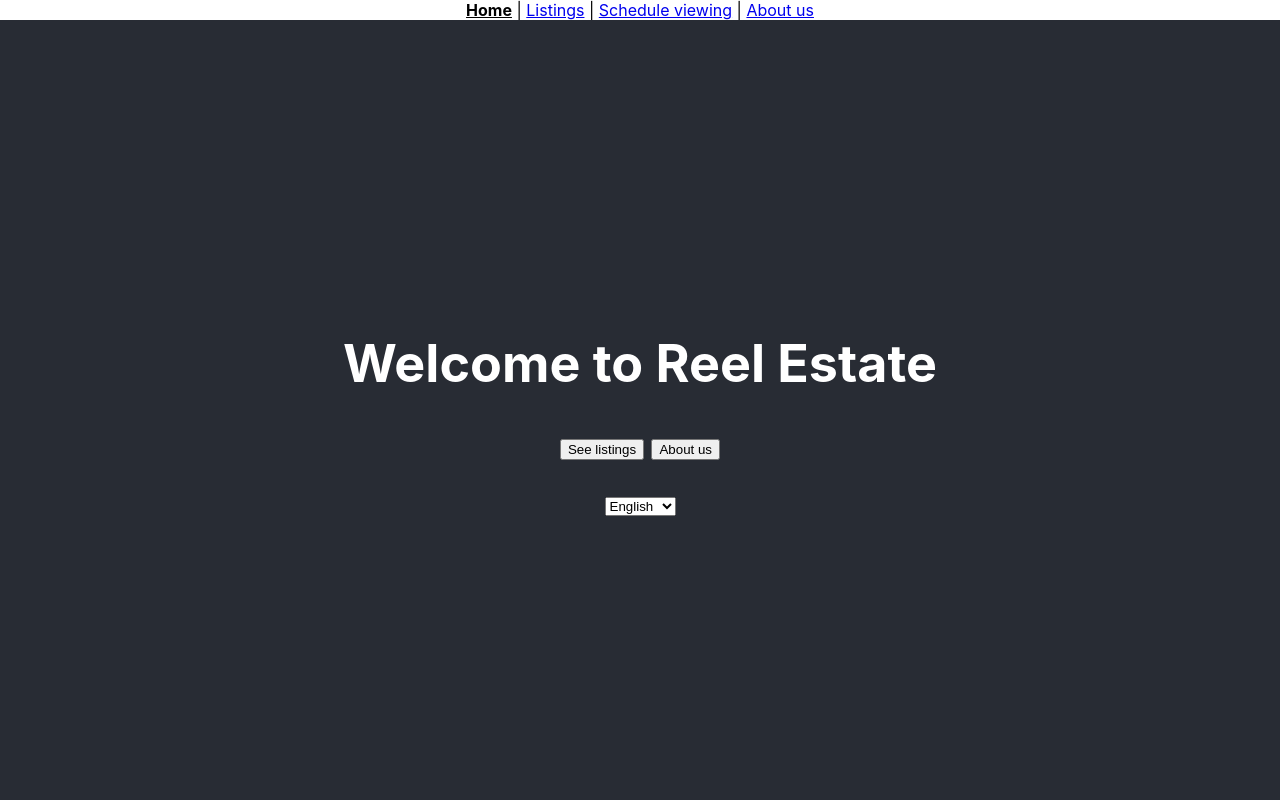
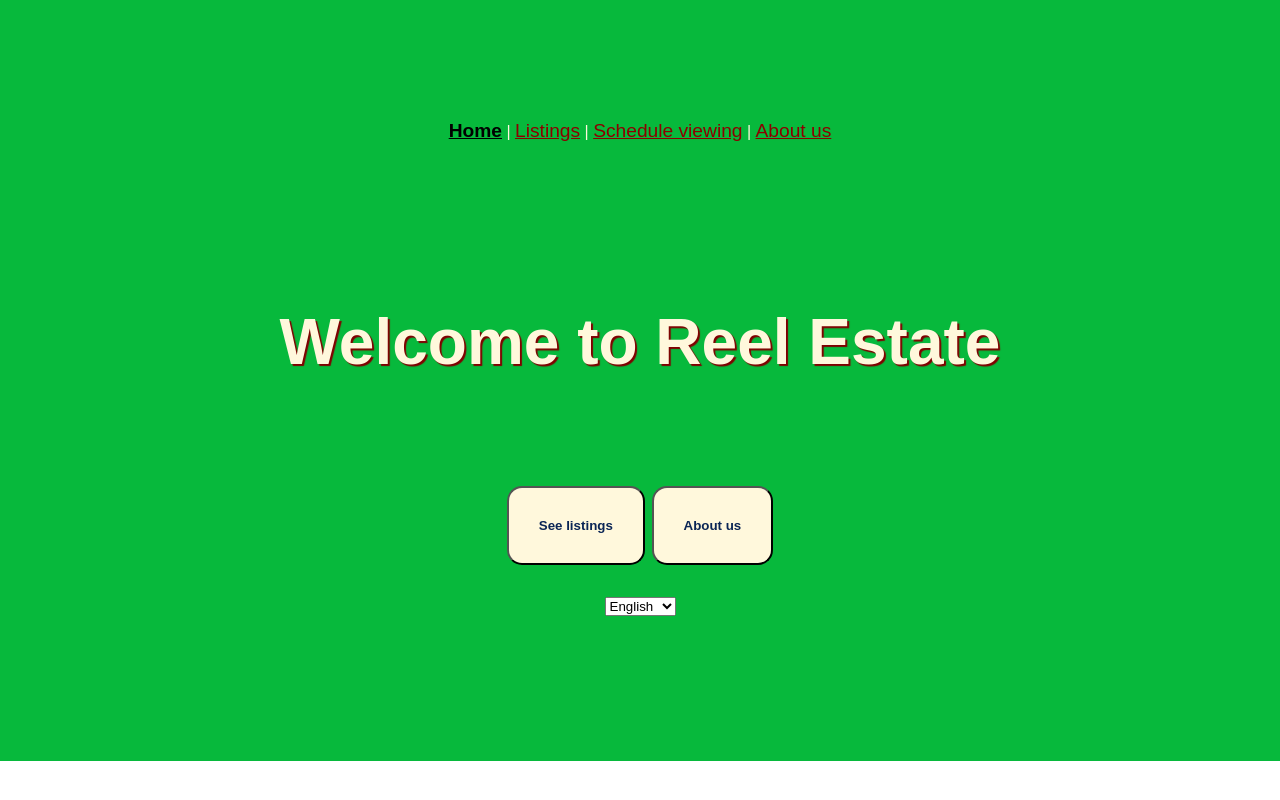
Before and after one commit to firefly017/reel-state, a React (Create React App) app: page / in a window 1280 px wide. Shown: the top 800 px of the page. Built offline with nearby package versions, Linux system fonts and the light colour scheme.

Commit message:
Playing a bit with styling

```diff
--- a/src/App.js
+++ b/src/App.js
@@ -13,14 +13,14 @@ function App() {
       <nav>
         <NavBar />
       </nav>
-      <header className="App-header">
+      {/* <header className="App-header"> */}
       <Switch>
         <Route exact path="/" component={Home} />
         <Route path="/listings" component={ListingPage} />
         <Route path="/scheduleViewing" component={ScheduleViewing} />
         <Route path="/aboutUs" component={AbooutUs} />
       </Switch>
-      </header>
+      {/* </header> */}
     </div>
   );
 }
--- /dev/null
+++ b/src/components/AgentCard.css
@@ -0,0 +1,15 @@
+div.agentID {
+  width: 1000px;
+  padding: 30px;
+  margin: 30px;
+  font-family: Arial;
+  text-align: center;
+  border: 10px;
+  border-style: double;
+  border-radius: 40px;
+  display: inline-block;
+}
+
+.li {
+  text-align: justify;
+}
--- a/src/components/AgentCard.js
+++ b/src/components/AgentCard.js
@@ -1,19 +1,18 @@
 import React from "react";
+import "./AgentCard.css";
 
 export default function AgentCard(props) {
   return (
     <div>
-      <p>
       <b>
         {props.firstName} {props.lastName}
       </b>
       <br />
       <img src={props.imageUrl} />
       <br />
-        {props.motto}
+      Motto: {props.motto}
       <br />
-        {props.email}{" "}
-      </p>
+      E-mail:{props.email}{" "}
     </div>
   );
 }
--- a/src/components/AgentList.js
+++ b/src/components/AgentList.js
@@ -16,7 +16,7 @@ export default function AgentList() {
   }, []);
 
   return (
-    <div>
+    <div className="agentID">
       {agentCards.map((props) => {
         return <ul key={props.id}> {AgentCard(props)}</ul>;
       })}
--- /dev/null
+++ b/src/pages/Home.css
@@ -0,0 +1,41 @@
+div {
+  background-color: rgb(7, 185, 60);
+  color: cornsilk;
+  padding: 40px;
+  font-family: Arial;
+  text-align: center;
+}
+
+a {
+  color: darkred;
+  font-size: larger;
+}
+
+a:hover {
+  color: cornsilk;
+  text-decoration: underline dotted;
+}
+
+button {
+  font-weight: bold;
+  background-color: cornsilk;
+  color: rgb(10, 37, 85);
+  border-radius: 15px;
+  padding: 30px;
+}
+button:hover {
+  box-shadow: 0 12px 16px 0 rgba(0, 0, 0, 0.24),
+    0 17px 50px 0 rgba(0, 0, 0, 0.19);
+}
+
+h1 {
+  font-size: 4em;
+  font-weight: bold;
+  text-shadow: 2px 2px 1px maroon;
+  color: cornsilk;
+}
+
+p {
+  font-size: 1.5em;
+  font-weight: lighter;
+}
--- a/src/pages/Home.js
+++ b/src/pages/Home.js
@@ -2,6 +2,7 @@ import React from "react";
 import { Link } from "react-router-dom";
 import Title from "../components/Title";
 import SelectLanguageButton from "../components/SelectLanguageButton";
+import "./Home.css";
 
 export default function Home() {
   return (
```
Also changed, not shown: 2 other files (tests, documents, lock files or other folders). Lines whose indentation alone changed are shown as unchanged.
